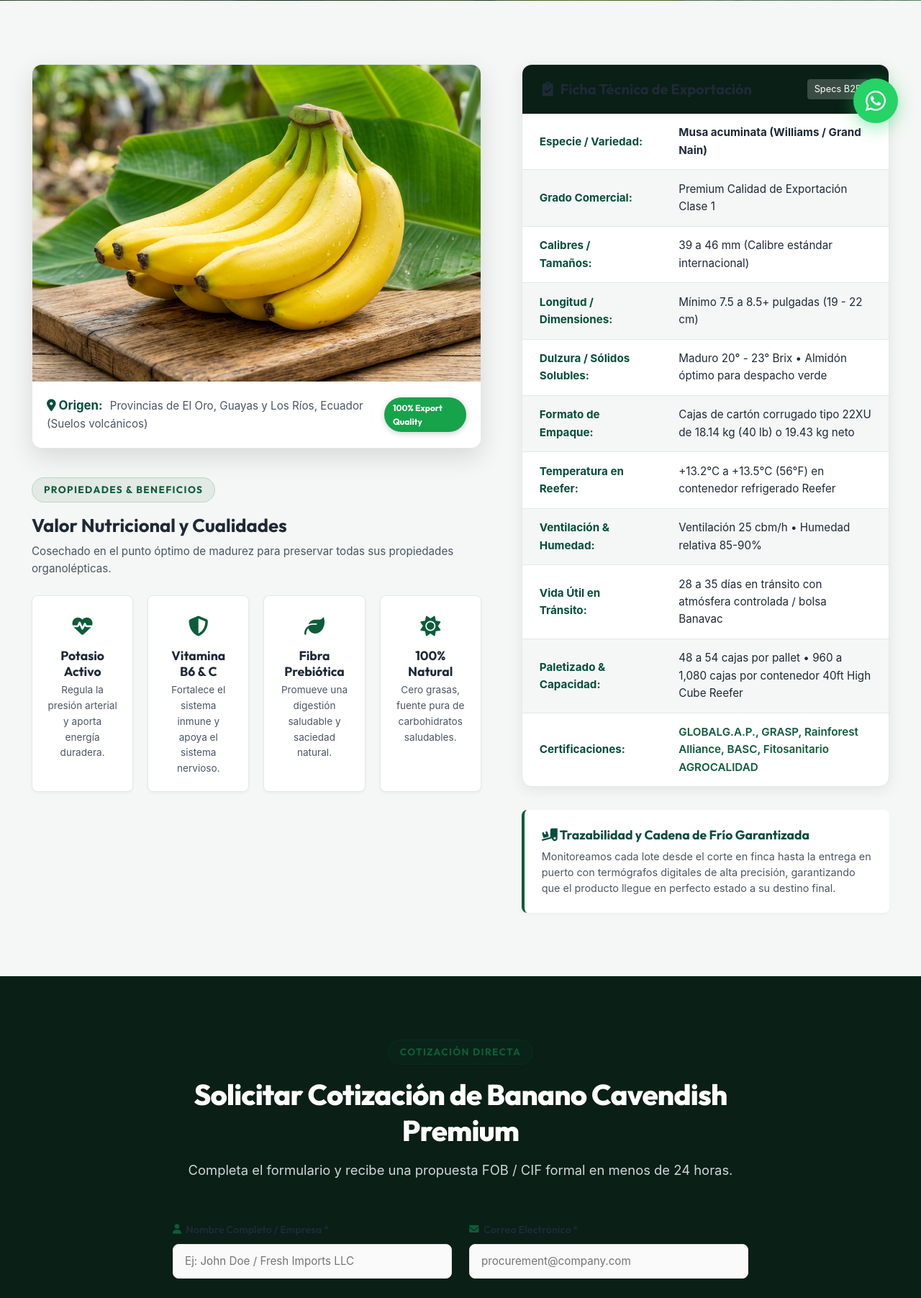
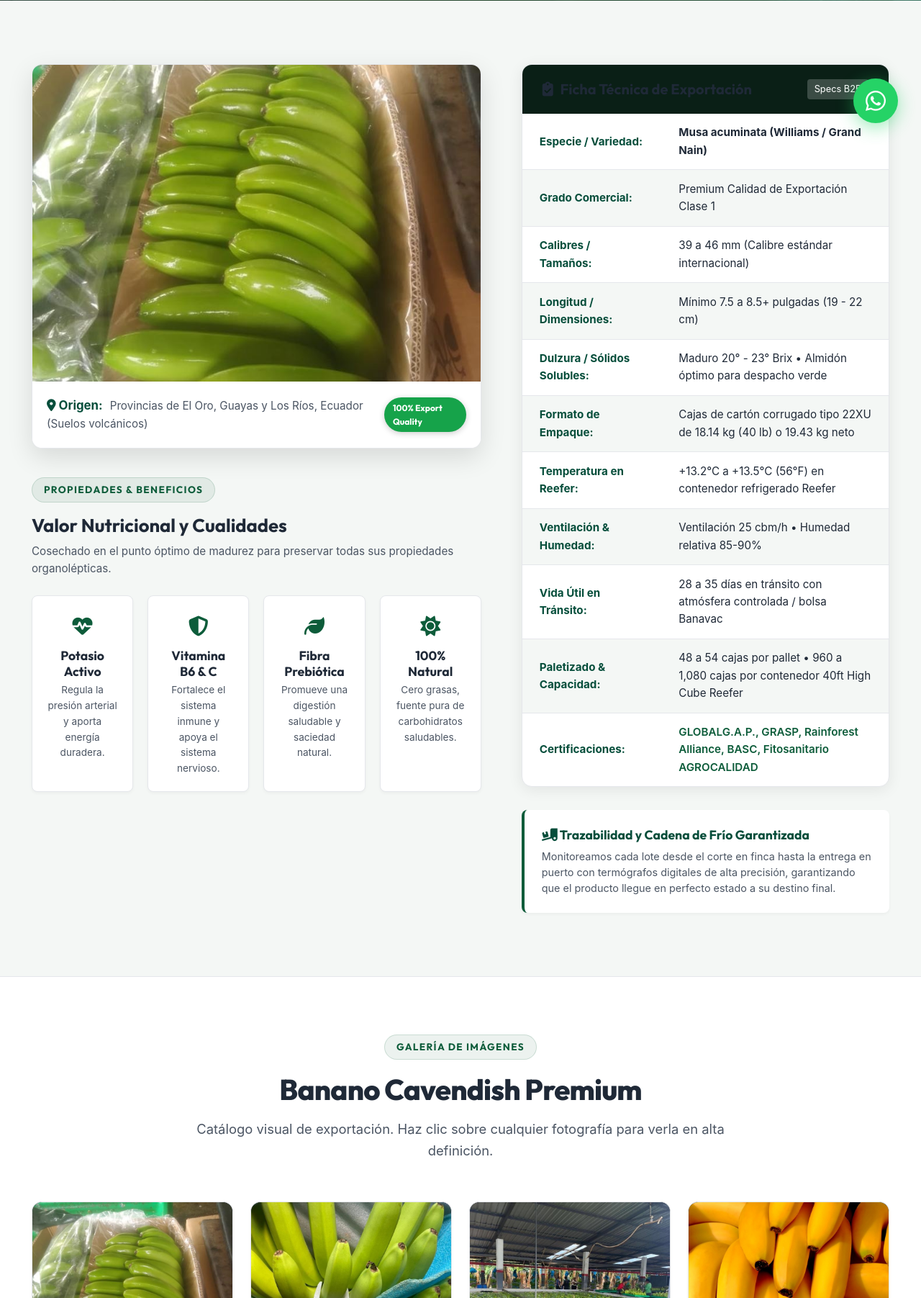
Before and after one commit to Danny3969/GlobalMarket, a PHP site: page /banano.html in a window 1280 px wide. Shown: the part 597-2400 px from the top of the page at 72% size. Run offline with PHP 8.4, Linux system fonts and the light colour scheme.

Commit message:
feat: Galería 1:1, imagen HD de ficha técnica y banner para Banano Cavendish Premium

```diff
--- a/banano.html
+++ b/banano.html
@@ -95,7 +95,7 @@
         <!-- LEFT: IMAGEN HD & NUTRICIÓN -->
         <div>
           <div class="detail-gallery-box">
-            <img src="assets/images/banano.jpg?v=4" alt="Banano Cavendish Premium" class="detail-main-img">
+            <img src="assets/images/banano/banano-caja-exportacion-verde.jpg?v=5" alt="Banano Cavendish Premium" class="detail-main-img">
             <div style="padding: 1.25rem; background: #FFFFFF; display: flex; justify-content: space-between; align-items: center;">
               <div>
                 <strong style="color: var(--primary-dark); font-size: 1.05rem;"><i class="fa-solid fa-location-dot text-primary"></i> Origen:</strong>
@@ -205,6 +205,89 @@
       </div>
     </div>
   </section>
+
+  <!-- SECCIÓN DE GALERÍA DE FOTOS (CUADRÍCULA UNIFORME 1:1) -->
+  <section class="gallery-section" id="galeria">
+    <div class="container">
+      <div class="section-header text-center">
+        <div class="section-tag">Galería de Imágenes</div>
+        <h2 class="section-title">Banano Cavendish Premium</h2>
+        <p class="section-subtitle">
+          Catálogo visual de exportación. Haz clic sobre cualquier fotografía para verla en alta definición.
+        </p>
+      </div>
+
+      <!-- GRID UNIFORME 1:1 (FOTOGRAFÍAS REALES ORDENADAS) -->
+      <div class="gallery-grid" id="galleryGrid">
+
+        <!-- FOTO 1 (Caja 22XU de banano verde empacado) -->
+        <div class="gallery-card" data-src="assets/images/banano/banano-caja-exportacion-verde.jpg?v=5">
+          <img src="assets/images/banano/banano-caja-exportacion-verde-sq.jpg?v=5" alt="Banano Verde de Exportación" class="gallery-thumb" loading="lazy">
+          <div class="gallery-overlay">
+            <div class="gallery-overlay-icon"><i class="fa-solid fa-magnifying-glass-plus"></i></div>
+          </div>
+        </div>
+
+        <!-- FOTO 2 (Calibrador técnico control de calidad) -->
+        <div class="gallery-card" data-src="assets/images/banano/banano-calibrador-control-calidad.jpg?v=5">
+          <img src="assets/images/banano/banano-calibrador-control-calidad-sq.jpg?v=5" alt="Calibración de Banano" class="gallery-thumb" loading="lazy">
+          <div class="gallery-overlay">
+            <div class="gallery-overlay-icon"><i class="fa-solid fa-magnifying-glass-plus"></i></div>
+          </div>
+        </div>
+
+        <!-- FOTO 3 (Tina de desleche y lavado en empacadora) -->
+        <div class="gallery-card" data-src="assets/images/banano/banano-tina-lavado-empacadora.jpg?v=5">
+          <img src="assets/images/banano/banano-tina-lavado-empacadora-sq.jpg?v=5" alt="Lavado en Empacadora" class="gallery-thumb" loading="lazy">
+          <div class="gallery-overlay">
+            <div class="gallery-overlay-icon"><i class="fa-solid fa-magnifying-glass-plus"></i></div>
+          </div>
+        </div>
+
+        <!-- FOTO 4 (Bananos amarillos maduros en primer plano) -->
+        <div class="gallery-card" data-src="assets/images/banano/banano-cavendish-amarillo-maduro.jpg?v=5">
+          <img src="assets/images/banano/banano-cavendish-amarillo-maduro-sq.jpg?v=5" alt="Banano Cavendish Maduro" class="gallery-thumb" loading="lazy">
+          <div class="gallery-overlay">
+            <div class="gallery-overlay-icon"><i class="fa-solid fa-magnifying-glass-plus"></i></div>
+          </div>
+        </div>
+
+        <!-- FOTO 5 (Manos de banano amarillo en exhibición) -->
+        <div class="gallery-card" data-src="assets/images/banano/banano-manos-amarillas-retail.jpg?v=5">
+          <img src="assets/images/banano/banano-manos-amarillas-retail-sq.jpg?v=5" alt="Manos de Banano en Retail" class="gallery-thumb" loading="lazy">
+          <div class="gallery-overlay">
+            <div class="gallery-overlay-icon"><i class="fa-solid fa-magnifying-glass-plus"></i></div>
+          </div>
+        </div>
+
+        <!-- FOTO 6 (Racimo en plantación) -->
+        <div class="gallery-card" data-src="assets/images/banano/banano-racimo-campo.jpg?v=5">
+          <img src="assets/images/banano/banano-racimo-campo-sq.jpg?v=5" alt="Racimo de Banano en Campo" class="gallery-thumb" loading="lazy">
+          <div class="gallery-overlay">
+            <div class="gallery-overlay-icon"><i class="fa-solid fa-magnifying-glass-plus"></i></div>
+          </div>
+        </div>
+
+      </div>
+    </div>
+  </section>
+
+  <!-- LIGHTBOX MODAL PARA VER FOTOS EN PANTALLA COMPLETA -->
+  <div class="lightbox-modal" id="lightboxModal">
+    <button type="button" class="lightbox-close" id="lightboxClose" aria-label="Cerrar"><i class="fa-solid fa-xmark"></i></button>
+    <button type="button" class="lightbox-nav lightbox-prev" id="lightboxPrev" aria-label="Anterior"><i class="fa-solid fa-chevron-left"></i></button>
+    <button type="button" class="lightbox-nav lightbox-next" id="lightboxNext" aria-label="Siguiente"><i class="fa-solid fa-chevron-right"></i></button>
+
+    <div class="lightbox-dialog">
+      <div class="lightbox-img-wrapper">
+        <img src="" alt="Vista ampliada" class="lightbox-img" id="lightboxImg">
+      </div>
+      <div class="lightbox-footer">
+        <p class="lightbox-caption" id="lightboxCaption"></p>
+        <span class="lightbox-counter" id="lightboxCounter">1 / 1</span>
+      </div>
+    </div>
+  </div>
 
   <!-- COTIZADOR DEDICADO PARA ESTE PRODUCTO -->
   <section class="section-padding" id="cotizador-producto" style="background: var(--bg-dark); color: #FFFFFF;">
--- a/styles.css
+++ b/styles.css
@@ -1267,7 +1267,7 @@ img {
   padding: 5rem 0 3.5rem 0;
 }
 
-.product-hero-banano { background-image: linear-gradient(135deg, rgba(6, 21, 15, 0.88), rgba(13, 92, 58, 0.75)), url('assets/images/banano.jpg?v=4'); }
+.product-hero-banano { background-image: linear-gradient(135deg, rgba(6, 21, 15, 0.88), rgba(13, 92, 58, 0.75)), url('assets/images/banano/banano-tina-lavado-empacadora.jpg?v=5'); }
 .product-hero-platano { background-image: linear-gradient(135deg, rgba(6, 21, 15, 0.88), rgba(13, 92, 58, 0.75)), url('assets/images/platano.jpg?v=4'); }
 .product-hero-pitared { background-image: linear-gradient(135deg, rgba(6, 21, 15, 0.88), rgba(190, 24, 93, 0.75)), url('assets/images/pitahaya/pitahaya-hero-panoramica.jpg?v=4'); }
 .product-hero-pitayellow { background-image: linear-gradient(135deg, rgba(6, 21, 15, 0.88), rgba(217, 119, 6, 0.75)), url('assets/images/pitahaya-amarilla/pitahaya-amarilla-campo-paisaje.jpg?v=5'); }
```
Also changed, not shown: assets/images/banano/banano-caja-exportacion-verde-sq.jpg (added), assets/images/banano/banano-caja-exportacion-verde.jpg (added), assets/images/banano/banano-calibrador-control-calidad-sq.jpg (added), assets/images/banano/banano-calibrador-control-calidad.jpg (added), assets/images/banano/banano-cavendish-amarillo-maduro-sq.jpg (added), assets/images/banano/banano-cavendish-amarillo-maduro.jpg (added), assets/images/banano/banano-manos-amarillas-retail-sq.jpg (added), assets/images/banano/banano-manos-amarillas-retail.jpg (added), assets/images/banano/banano-racimo-campo-sq.jpg (added), assets/images/banano/banano-racimo-campo.jpg (added), assets/images/banano/banano-tina-lavado-empacadora-sq.jpg (added), assets/images/banano/banano-tina-lavado-empacadora.jpg (added).
